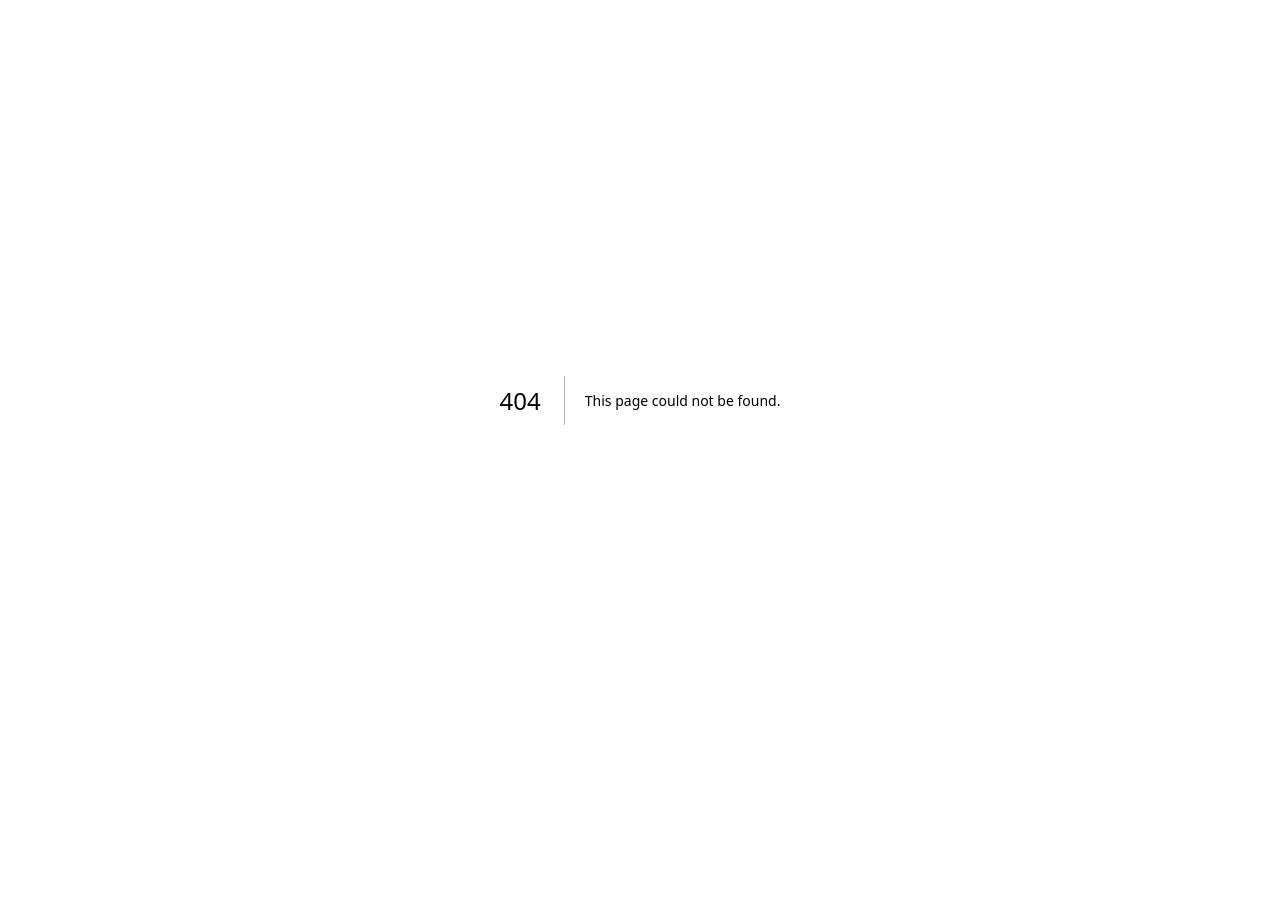
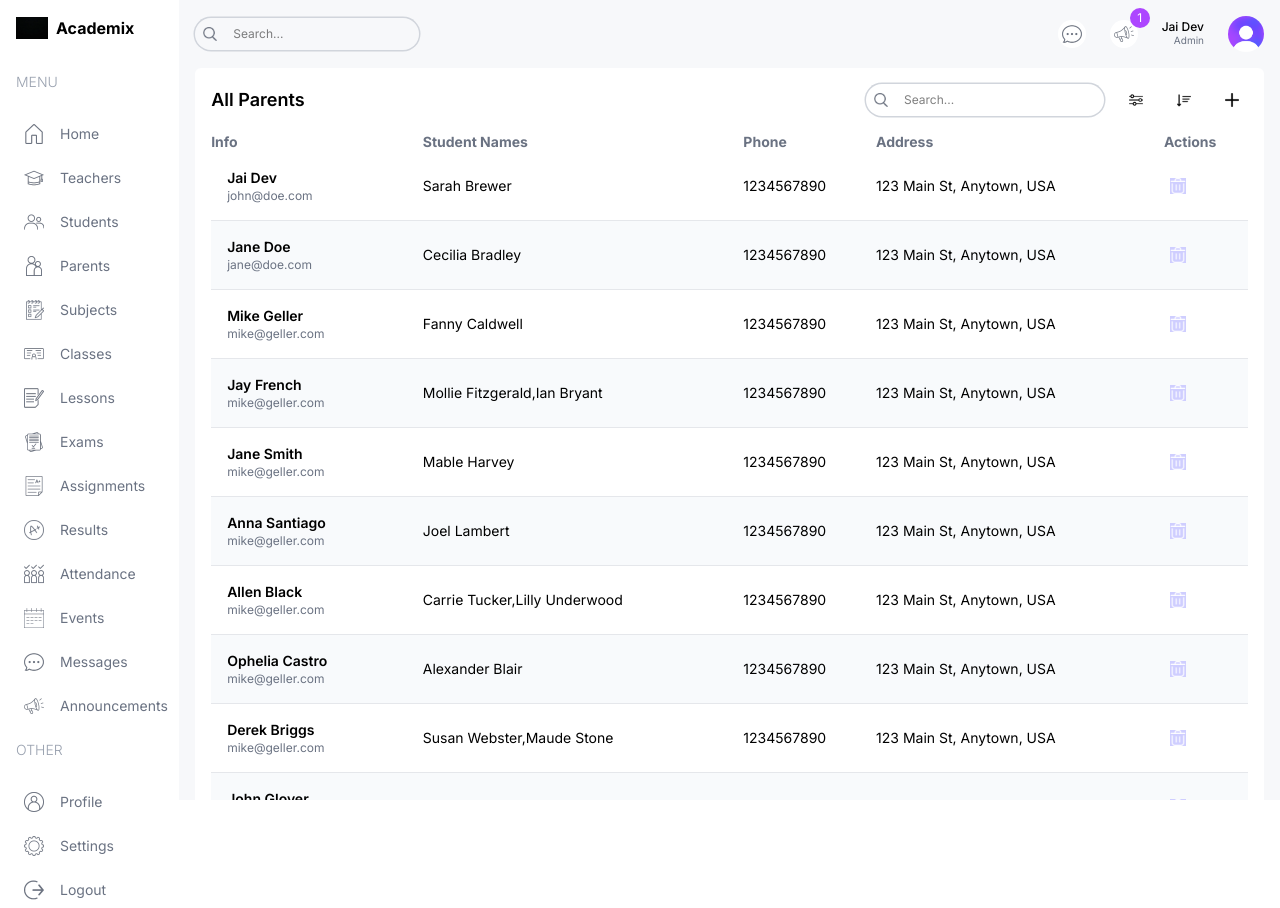
Before and after one commit to iampraneeth1116/Academix, a Next.js app: page /list/parents in a window 1280 px wide. Before the commit this address had no page. Before the commit the page ends 800 px from the top, so only its background shows below. Built offline with nearby package versions, Linux system fonts and the light colour scheme.

Commit message:
added parentslist

```diff
--- /dev/null
+++ b/src/app/(dashboard)/list/parents/page.tsx
@@ -0,0 +1,103 @@
+import Image from "next/image";
+import Pagination from "@/components/Pagination";
+import TableSearch from "@/components/TableSearch";
+import { parentsData, role } from "@/lib/data";
+import Table from "@/components/Table";
+
+
+type Parent = {
+  id: number;
+  name: string;
+  email?: string;
+  students: string[];
+  phone: string;
+  address: string;
+};
+
+const columns = [
+  {
+    header: "Info",
+    accessor: "info",
+  },
+  {
+    header: "Student Names",
+    accessor: "students",
+    className: "hidden md:table-cell",
+  },
+  {
+    header: "Phone",
+    accessor: "phone",
+    className: "hidden lg:table-cell",
+  },
+  {
+    header: "Address",
+    accessor: "address",
+    className: "hidden lg:table-cell",
+  },
+  {
+    header: "Actions",
+    accessor: "action",
+  },
+];
+
+const ParentListPage = () => {
+  const renderRow = (item: Parent) => (
+    <tr
+      key={item.id}
+      className="border-b border-gray-200 even:bg-slate-50 text-sm hover:bg-aPurpleLight"
+    >
+      <td className="flex items-center gap-4 p-4">
+        <div className="flex flex-col">
+          <h3 className="font-semibold">{item.name}</h3>
+          <p className="text-xs text-gray-500">{item?.email}</p>
+        </div>
+      </td>
+      <td className="hidden md:table-cell">{item.students.join(",")}</td>
+      <td className="hidden md:table-cell">{item.phone}</td>
+      <td className="hidden md:table-cell">{item.address}</td>
+      <td>
+        <div className="flex items-center gap-2">
+          {role === "admin" && (
+            <>
+               <button className="w-7 h-7 flex items-center justify-center rounded-full bg-aPurple">
+              <Image src="/delete.png" alt="" width={16} height={16} />
+             </button>
+            </>
+          )}
+        </div>
+      </td>
+    </tr>
+  );
+
+  return (
+    <div className="bg-white p-4 rounded-md flex-1 m-4 mt-0">
+      {/* TOP */}
+      <div className="flex items-center justify-between">
+        <h1 className="hidden md:block text-lg font-semibold">All Parents</h1>
+        <div className="flex flex-col md:flex-row items-center gap-4 w-full md:w-auto">
+          <TableSearch />
+          <div className="flex items-center gap-4 self-end">
+            <button className="w-8 h-8 flex items-center justify-center rounded-full bg-aYellow">
+              <Image src="/filter.png" alt="" width={14} height={14} />
+            </button>
+            <button className="w-8 h-8 flex items-center justify-center rounded-full bg-aYellow">
+              <Image src="/sort.png" alt="" width={14} height={14} />
+            </button>
+            {role === "admin" && (
+
+            <button className="w-8 h-8 flex items-center justify-center rounded-full bg-aYellow">
+                 <Image src="/plus.png" alt="" width={14} height={14} />
+             </button>
+            )}
+          </div>
+        </div>
+      </div>
+      {/* LIST */}
+      <Table columns={columns} renderRow={renderRow} data={parentsData} />
+      {/* PAGINATION */}
+      <Pagination />
+    </div>
+  );
+};
+
+export default ParentListPage;
```
